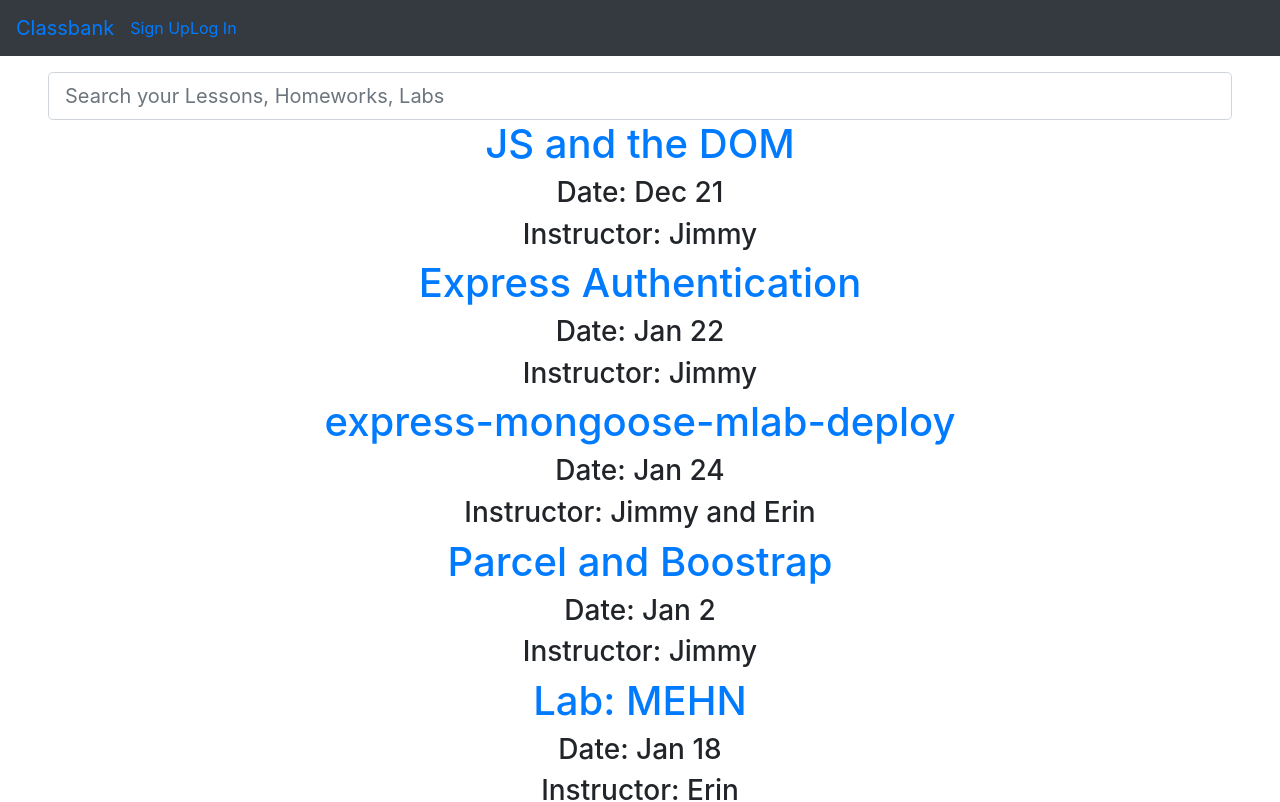
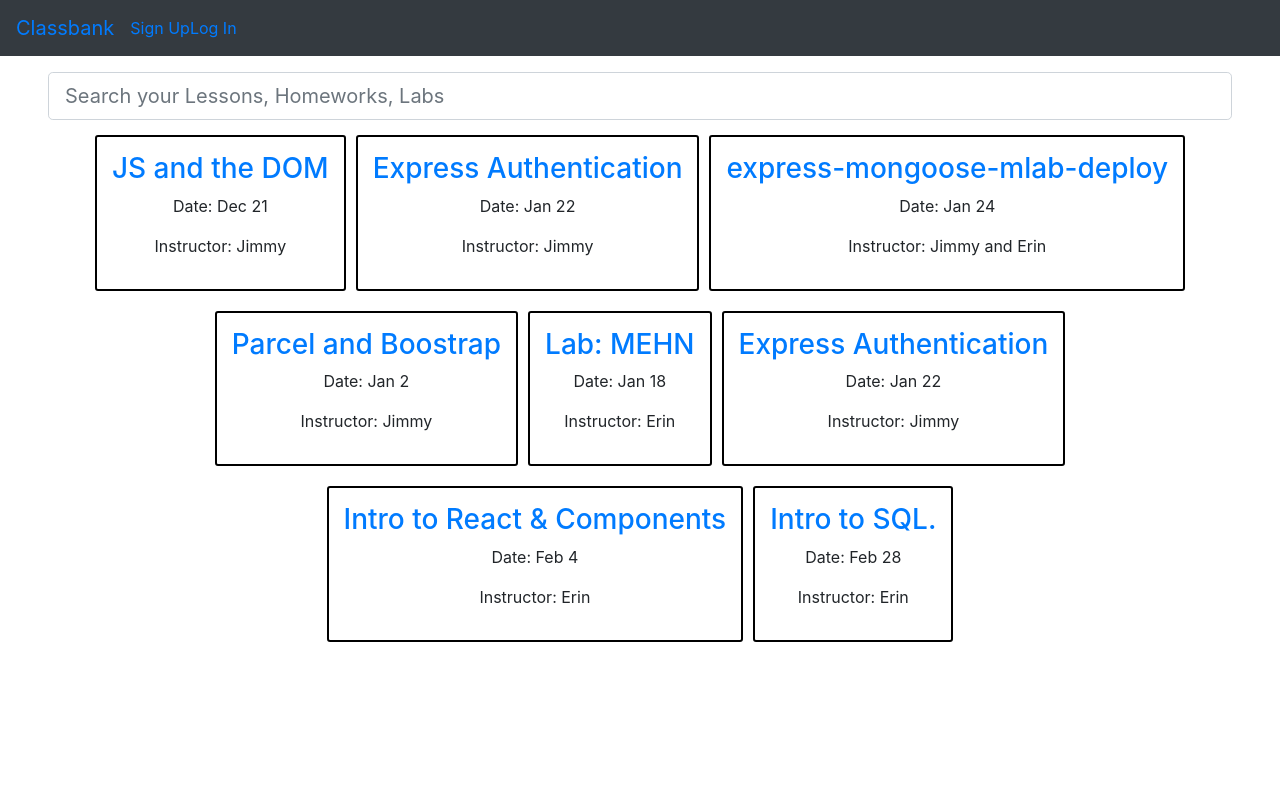
Before and after one commit to pistolphat/classBank, a React (Create React App) app in the folder classbank/: page / in a window 1280 px wide. Shown: the top 802 px of the page. Built offline with nearby package versions, Linux system fonts and the light colour scheme; no server answers.

Commit message:
Show list good

```diff
--- a/classbank/src/components/Home/Home.css
+++ b/classbank/src/components/Home/Home.css
@@ -0,0 +1,10 @@
+.lesson-card {
+  display: inline-block;
+  border: 2px solid black;
+  border-radius: 3px;
+  margin: 15px 5px 5px 5px;
+  background-color: white;
+  width: auto;
+  height: auto;
+  padding: 15px;
+}
--- a/classbank/src/components/Home/Home.js
+++ b/classbank/src/components/Home/Home.js
@@ -110,13 +110,19 @@ class Home extends Component {
     let lessons = this.state.lessons.map(lesson => {
       // (console.log(this.state.lessons))
       return (
-        <div className="lesson-container" key={lesson._id}>
+        <div className="lesson-card" key={lesson._id}>
           <Link to={`/lesson/${lesson._id}`}>
-            <h1>{lesson.title}</h1>
-          </Link>
-          <h3>Date: {lesson.date}</h3>
-          <h3>Instructor: {lesson.instructor}</h3>
+          <h3>{lesson.title}</h3></Link>
+          <p>Date: {lesson.date}</p>
+          <p>Instructor: {lesson.instructor}</p>
         </div>
+      //   <div className="card container" style={{width: '15rem'}} key={lesson._id}>
+      //     <div className="card-body row">
+      //       <Link to={`/lesson/${lesson._id}`}><h5 className="card-title">{lesson.title}</h5></Link>
+      //       <p className="card-text">Date: {lesson.date}</p>
+      //       <p className="card-text">Instructor: {lesson.instructor}</p>
+      //     </div>
+      // </div>
       );
     });
 
@@ -124,8 +130,6 @@ class Home extends Component {
     return (
       <div>
         <Search handleSearch={this.handleSearch} />
-        {/* <input type='text' name='search' value = {this.state.search} onChange={this.handleSearch} placeholder='Search your lesson'></input> */}
-        {/* <input type='text' name={this.state.search} onSearchhandleSearch={this.handleSearch} placeholder='Search your lessons.'></input> */}
         {lessons}
       </div>
     );
@@ -133,3 +137,6 @@ class Home extends Component {
 }
 
 export default Home;
+
+{/* <input type='text' name='search' value = {this.state.search} onChange={this.handleSearch} placeholder='Search your lesson'></input> */}
+{/* <input type='text' name={this.state.search} onSearchhandleSearch={this.handleSearch} placeholder='Search your lessons.'></input> */}
```
